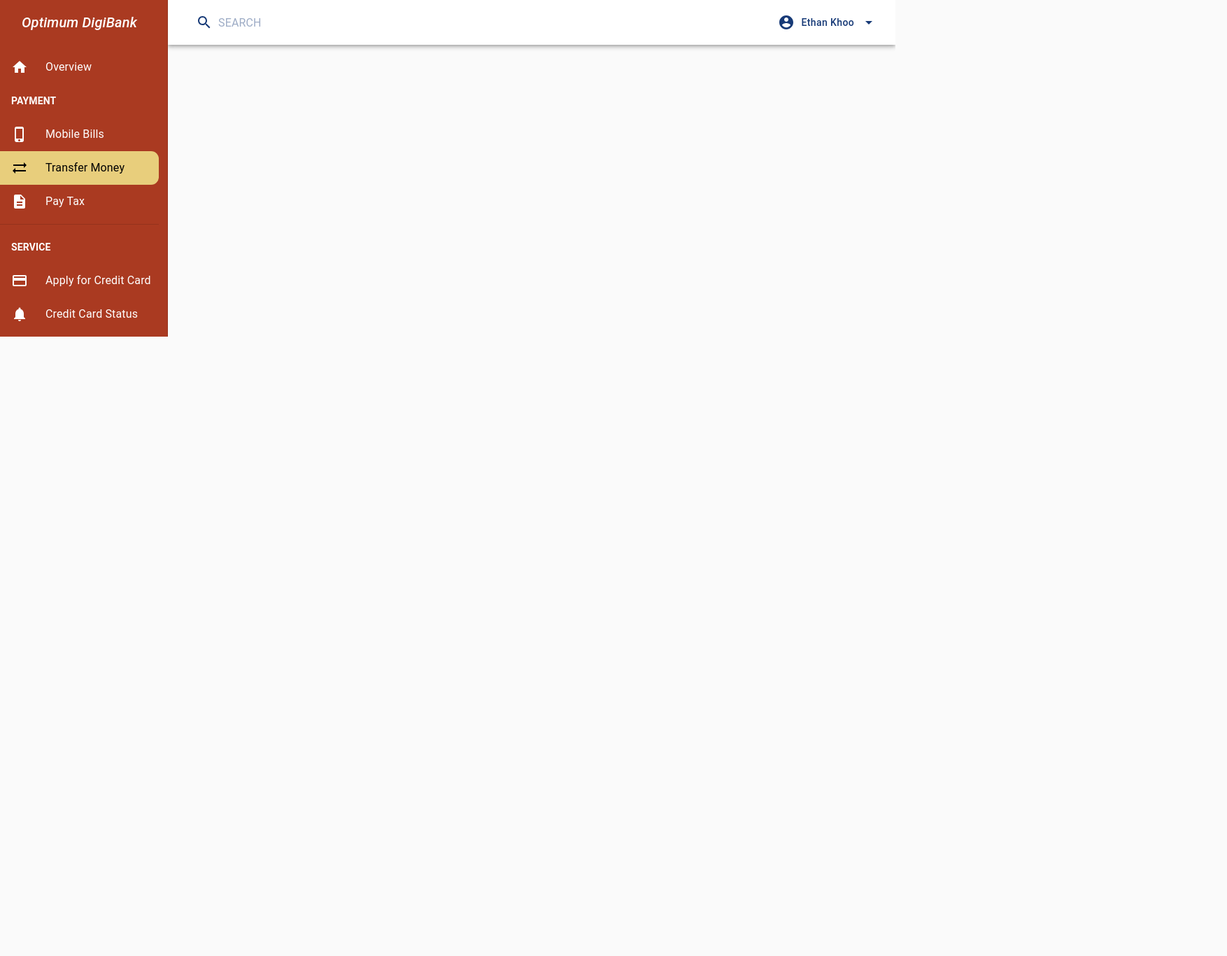
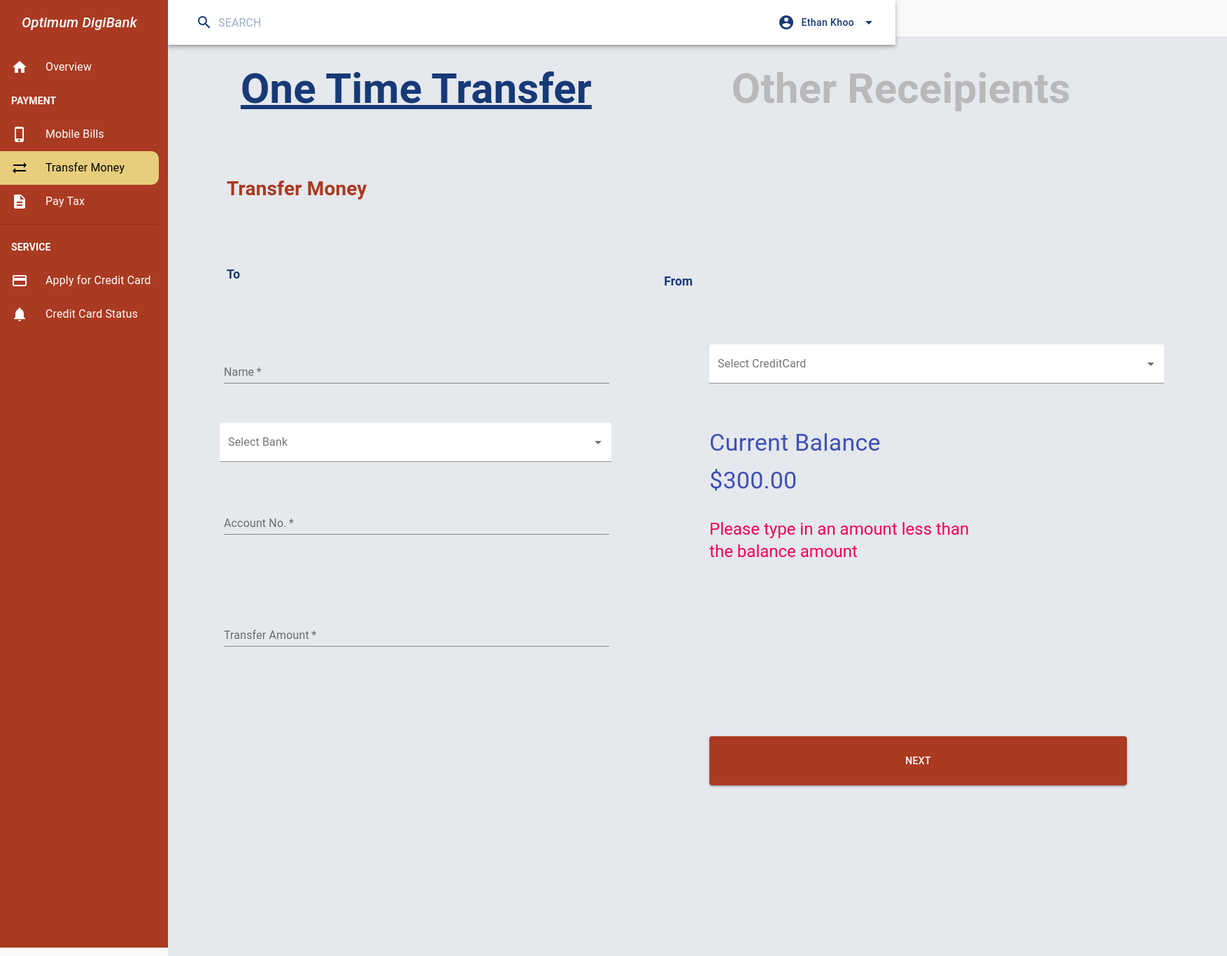
Before and after one commit to ilagon/frontend-optimum-solution, a React (Create React App) app in the folder frontend/: page /TransferMoney in a window 1280 px wide. Shown: the whole page at 70% size, 1754 px wide, since content can reach past the window. Before the commit the page ends 800 px from the top, so only its background shows below. Built offline with nearby package versions, Linux system fonts and the light colour scheme.

Commit message:
Tweaked routing at dashboard and Transfer money page

```diff
--- a/frontend/src/components/MobilePayment/OneTimeTransfer/OneTimeTransfer_Body.js
+++ b/frontend/src/components/MobilePayment/OneTimeTransfer/OneTimeTransfer_Body.js
@@ -12,6 +12,7 @@ import { storeInput } from "../../common/redux/actions/mobilePayment_storeInput"
 import { store } from "../../../index";
 import { useHistory } from "react-router-dom";
 import axios from "axios";
+import {BrowserRouter as Router, Route, Switch, NavLink} from 'react-router-dom'
 
 var cards = [];
 
@@ -178,7 +179,7 @@ export default function BodyContainer() {
   );
   return (
     <div>
-      {isLoading ? (
+      {/* {isLoading ? ( */}
         <main className="content">
           <div className={classes.appBarSpacer} />
           <Grid container direction="row" justify="space-evenly" wrap="wrap">
@@ -209,9 +210,9 @@ export default function BodyContainer() {
             </Grid>
           </Grid>
         </main>
-      ) : (
+      {/* ) : (
         <div>Loading..</div>
-      )}
+      )} */}
     </div>
   );
 }
--- a/frontend/src/components/TransferMoney/OneTimeTransferForm.js
+++ b/frontend/src/components/TransferMoney/OneTimeTransferForm.js
@@ -171,7 +171,7 @@ export default function OneTimeTransferForm() {
               Please type in an amount less than <br></br>the balance amount
   </Typography>
           </div>
-          <Link to={'/SubmitTransferPage'}><ColorButton variant="contained" color="secondary" className={classes.margin}>
+          <Link to='/TransferMoney/submit'><ColorButton variant="contained" color="secondary" className={classes.margin}>
             Next
 </ColorButton></Link>
         </Grid>
--- a/frontend/src/components/TransferMoney/transfer_money.js
+++ b/frontend/src/components/TransferMoney/transfer_money.js
@@ -16,24 +16,24 @@ const useStyles = makeStyles((theme) => ({
     appBarSpacer: theme.mixins.toolbar,
   }));
 
-  export default function TransferMoneyPage() {
+  // export default function TransferMoneyPage() {
 
-      return (
-        <div className={styles.root}>
-          <CssBaseline />
-          <Searchbar></Searchbar>
-          <SideBar></SideBar>
-          <Router>
-          <Switch>
-              <Route exact path='/' component={TransferMoneyHomePage} />
-              <Route path='/SubmitTransferPage' component={SubmitTransferPage} />
-          </Switch>
-          </Router>
-        </div>
-      );
-  }
+  //     return (
+  //       <div className={styles.root}>
+  //         <CssBaseline />
+  //         <Searchbar></Searchbar>
+  //         <SideBar></SideBar>
+  //         <Router>
+  //         <Switch>
+  //             <Route exact path='/' component={TransferMoneyHomePage} />
+  //             <Route path='/SubmitTransferPage' component={SubmitTransferPage} />
+  //         </Switch>
+  //         </Router>
+  //       </div>
+  //     );
+  // }
 
-  function TransferMoneyHomePage() {
+  export default function TransferMoneyHomePage() {
     const classes = useStyles();
     const history = createBrowserHistory();
       return (
@@ -46,17 +46,17 @@ const useStyles = makeStyles((theme) => ({
               <Grid item xs={12}>
               <div id={styles.TitleContainer}>
 
-                <NavLink className={styles.wrapper} activeClassName={styles.selected} to={'/OneTimeTransferForm'}>One Time Transfer</NavLink>
-                <NavLink className={styles.rapper} activeClassName={styles.selected} to={'/OtherReceipentsTransferForm'}>Other Receipients</NavLink>
+                <NavLink className={styles.wrapper} activeClassName={styles.selected} exact to={'/TransferMoney'}>One Time Transfer</NavLink>
+                <NavLink className={styles.rapper} activeClassName={styles.selected} to={'/TransferMoney/payee'}>Other Receipients</NavLink>
 
               <p className={styles.FormTitle}>Transfer Money</p>
               </div>
               </Grid>
             </Grid>
             <Switch>
-            <Route exact path='/' component={OneTimeTransferForm} />
-            <Route path='/OneTimeTransferForm' component={OneTimeTransferForm} />
-            <Route path='/OtherReceipentsTransferForm' component={OtherReceipentsTransferForm} />
+            <Route exact path='/TransferMoney' component={OneTimeTransferForm} />
+            <Route path='/TransferMoney/payee' component={OtherReceipentsTransferForm} />
+            <Route  path='/TransferMoney/Submit' component={SubmitTransferPage}/>
         </Switch>
           </Container>
           </Router>
--- a/frontend/src/components/common/Dashboard.js
+++ b/frontend/src/components/common/Dashboard.js
@@ -117,12 +117,11 @@ export default function Dashboard() {
     </div>
 
     <Switch>
+      {/* <Route path="/" component={OneTimeTransferBody}></Route> */}
       <Route exact path="/" component={OverviewPage}></Route>
-      <Route exact path="/" component={OneTimeTransferBody}></Route>
-      <Route exact path="/" component={TransferMoneyPage}></Route>
-      <Route exact path="/" component={OneTimeTransferBody}></Route>
-      <Route exact path="/" component={OverviewPage}></Route>
-      <Route exact path="/" component={OverviewPage}></Route>
+      <Route path="/MobilePayment" component={OneTimeTransferBody}></Route>
+      <Route path="/TransferMoney" component={TransferMoneyPage}></Route>
+
     </Switch>
     </Router>
   );
```
